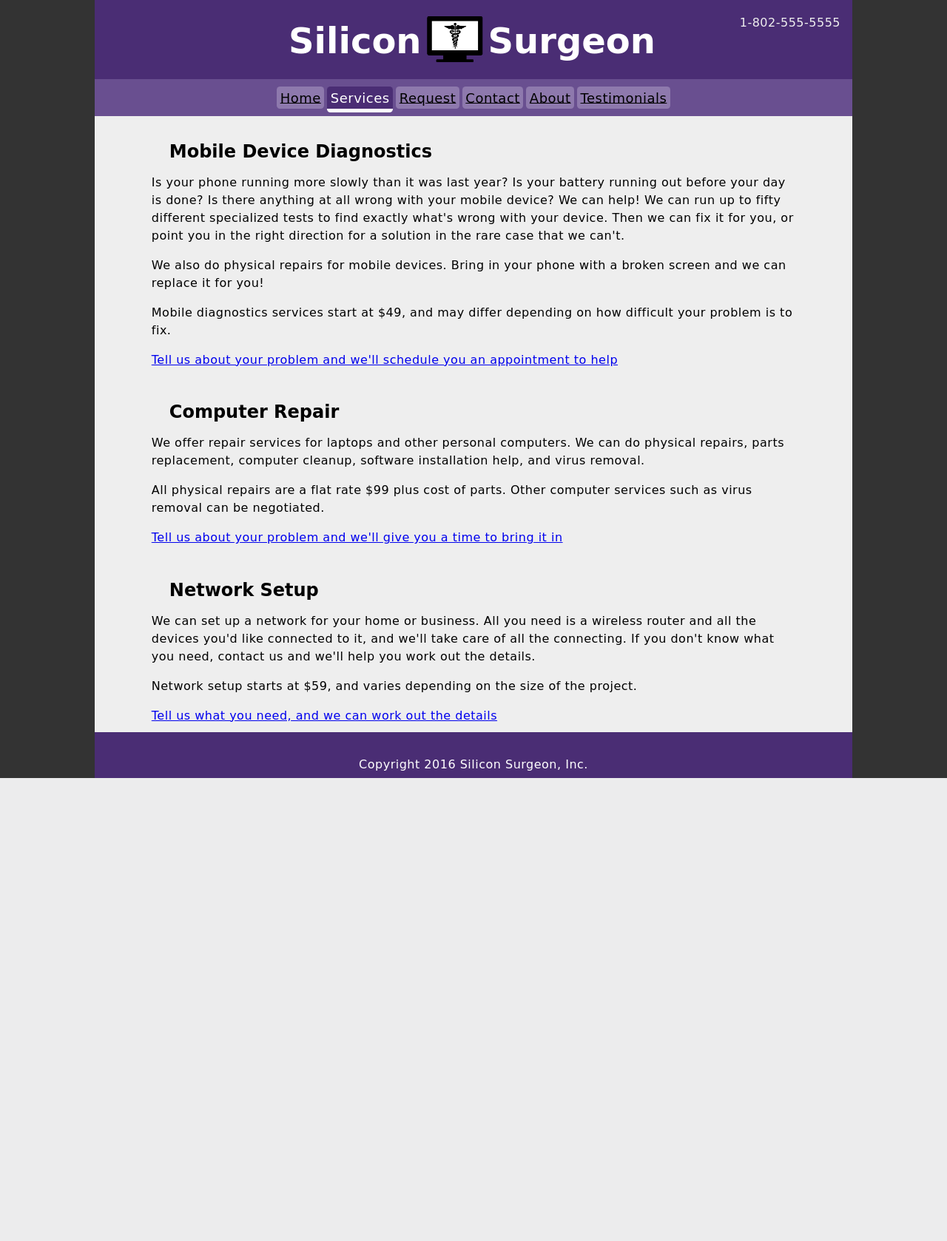
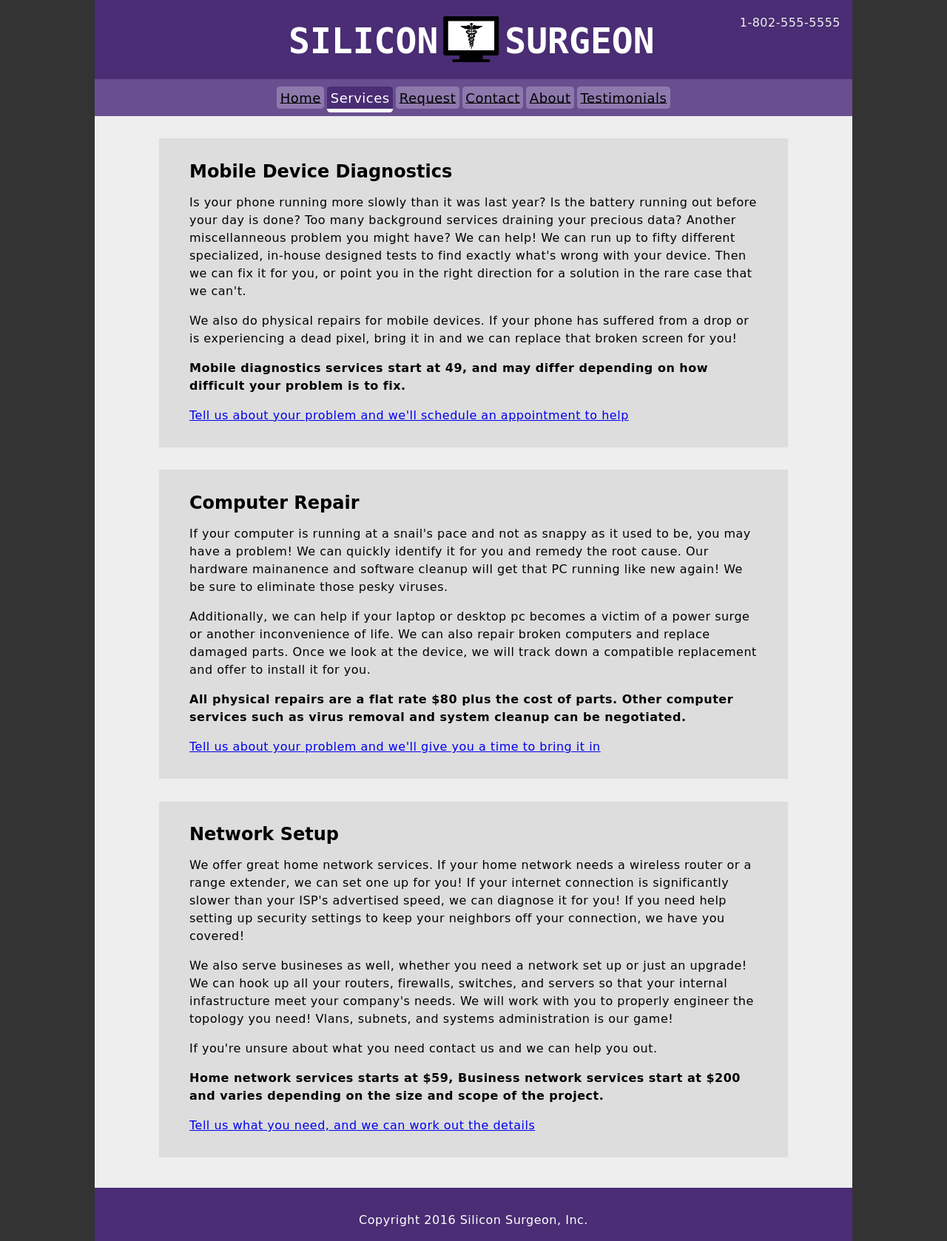
Before and after one commit to flamestormp/siliconsurgeon, a PHP site: page /services.php in a window 1280 px wide. Shown: the whole page at 74% size. Before the commit the page ends 1052 px from the top, so only its background shows below. Run offline with PHP 8.4, Linux system fonts and the light colour scheme; data that the repository does not hold is empty.

Commit message:
add to services descriptions, make it pretty

```diff
--- a/css/theme.css
+++ b/css/theme.css
@@ -27,9 +27,10 @@ form {
 }
 
 h1#title{
+    font-family: Dejavu Sans Mono;
     float: left;
     padding-top: .5em;
-    font-size: 48px;
+    font-size: 3em;
 }
 
 h1#title,p#footer{
@@ -43,8 +44,11 @@ h1#title,p#footer{
 
 #mobile, #repair, #networking {
     margin: 0 auto;
-    padding: 1%;
-    width: 85%;
+    padding: 3% 4% 3% 4%;
+    width: 75%;
+    background-color: #DDD;
+    margin-top: 3%;
+    margin-bottom: 3%;
 }
 
 #contactUs {
@@ -66,6 +70,10 @@ iframe{
 
 h2 {
     margin: 1em 1em 0 1em;
+}
+
+#mobile > h2, #repair > h2, #networking > h2 {
+    margin: 0;
 }
 
 .floatleft > h2 {
@@ -96,8 +104,8 @@ header {
 }
 
 footer {
-    height: 30px;
-    margin-top: -30px;
+    height: 40px;
+    margin-top: -20px;
     position: relative;
     /* border-radius: 1em 1em 0 0; */
     clear: both;
--- a/request.php
+++ b/request.php
@@ -141,7 +141,7 @@ $mailed = sendMail($to, $cc, $bcc, $from, $subject, $message);
 
 if (isset($_POST["Send"]) AND empty($errorMsg)) {
     print"<h2>Thank you!</h2>";
-    print "<p>A copy of your ticket (".$ticket.") has ";
+    print "<p style='margin-left:2em;'>A copy of your ticket (".$ticket.") has ";
     if (!$mailed) {
         print "not ";
     }
--- a/services.php
+++ b/services.php
@@ -6,44 +6,63 @@
             <article id="mobile">
                 <h2>Mobile Device Diagnostics</h2>
                 <p>
-                    Is your phone running more slowly than it was last year? Is your battery running out before
-                    your day is done? Is there anything at all wrong with your mobile device?
-                    We can help! We can run up to fifty different specialized tests
+                    Is your phone running more slowly than it was last year? Is the battery running out before
+                    your day is done? Too many background services draining your precious data? Another
+                    miscellanneous problem you might have?
+                    We can help! We can run up to fifty different specialized, in-house designed tests
                     to find exactly what's wrong with your device. Then we can fix it for you,
                     or point you in the right direction for a solution in the rare case that we can't.</p>
                 <p>
-                    We also do physical repairs for mobile devices. Bring in your phone with
-                    a broken screen and we can replace it for you!
+                    We also do physical repairs for mobile devices. If your phone has suffered from a drop or is
+                    experiencing a dead pixel, bring it in and we can replace that broken screen for you!
                 </p>
-                <p>Mobile diagnostics services start at $49, and may differ depending on
-                    how difficult your problem is to fix.</p>
-                <a href="contact.php">Tell us about your problem and we'll schedule you an appointment to help</a>
+                <p><b>Mobile diagnostics services start at 49, and may differ depending on
+                    how difficult your problem is to fix.</b></p>
+                <a href="contact.php">Tell us about your problem and we'll schedule an appointment to help</a>
             </article>
             <article id="repair">
                 <h2>Computer Repair</h2>
                 <p>
-                    We offer repair services for laptops and other personal computers. We can do physical
-                    repairs, parts replacement, computer cleanup, software installation help, and virus
-                    removal.
+                    If your computer is running at a snail's pace and not as snappy as it used to be,
+                    you may have a problem! We can quickly identify it for you and remedy the root cause.
+                    Our hardware mainanence and software cleanup will get that PC running like new again!
+                    We be sure to eliminate those pesky viruses.
                 </p>
                 <p>
-                    All physical repairs are a flat rate $99 plus cost of parts. Other computer
-                    services such as virus removal can be negotiated.
+                    Additionally, we can help if your laptop or desktop pc becomes a victim of a power surge
+                    or another inconvenience of life.
+                    We can also repair broken computers and replace damaged parts. Once we look at the
+                    device, we will track down a compatible replacement  and offer to install it for you.
                 </p>
+                <p><b>
+                    All physical repairs are a flat rate $80 plus the cost of parts. Other computer
+                    services such as virus removal and system cleanup can be negotiated.
+                </b></p>
                 <a href="contact.php">Tell us about your problem and we'll give you a time to
                 bring it in</a>
             </article>
             <article id="networking">
                 <h2>Network Setup</h2>
                 <p>
-                    We can set up a network for your home or business. All you need is a wireless
-                    router and all the devices you'd like connected to it, and we'll take care
-                    of all the connecting. If you don't know what you need, contact us and
-                    we'll help you work out the details.
+                    We offer great home network services. If your home network needs a wireless
+                    router or a range extender, we can set one up for you! If your internet connection is
+                    significantly slower than your ISP's advertised speed, we can diagnose it for you! If
+                    you need help setting up security settings to keep your neighbors off your connection, we
+                    have you covered!
                 </p>
                 <p>
-                    Network setup starts at $59, and varies depending on the size of the project.
+                    We also serve busineses as well, whether you need a network set up or just an upgrade!
+                    We can hook up all your routers, firewalls, switches, and servers so that your internal
+                    infastructure meet your company's needs. We will work with you to properly engineer the
+                    topology you need! Vlans, subnets, and systems administration is our game!
                 </p>
+                <p>
+                    If you're unsure about what you need contact us and we can help you out.
+                </p>
+                <p><b>
+                    Home network services starts at $59, Business network services start at $200 and varies
+                    depending on the size and scope of the project.
+                </b></p>
                 <a href='contact.php'>Tell us what you need, and we can work out the details</a>
             </article>
         </div>
--- a/top.php
+++ b/top.php
@@ -24,11 +24,11 @@
 <body>
 <header>
     <div style="width:500px; margin: 0 auto; ">
-    <h1 id="title">Silicon </h1>
+    <h1 id="title">SILICON</h1>
     <img id="logo" src="img/logo.png" alt="logo"/>
-    <h1 id="title">Surgeon</h1>
+    <h1 id="title">SURGEON</h1>
     </div>
-    <p style="float: right; color: #EEE;">1-802-555-5555</p>
+    <p style="float: right; color: #EEE; overflow: hidden;">1-802-555-5555</p>
 </header>
 <?php
 if ($debug) {
```
